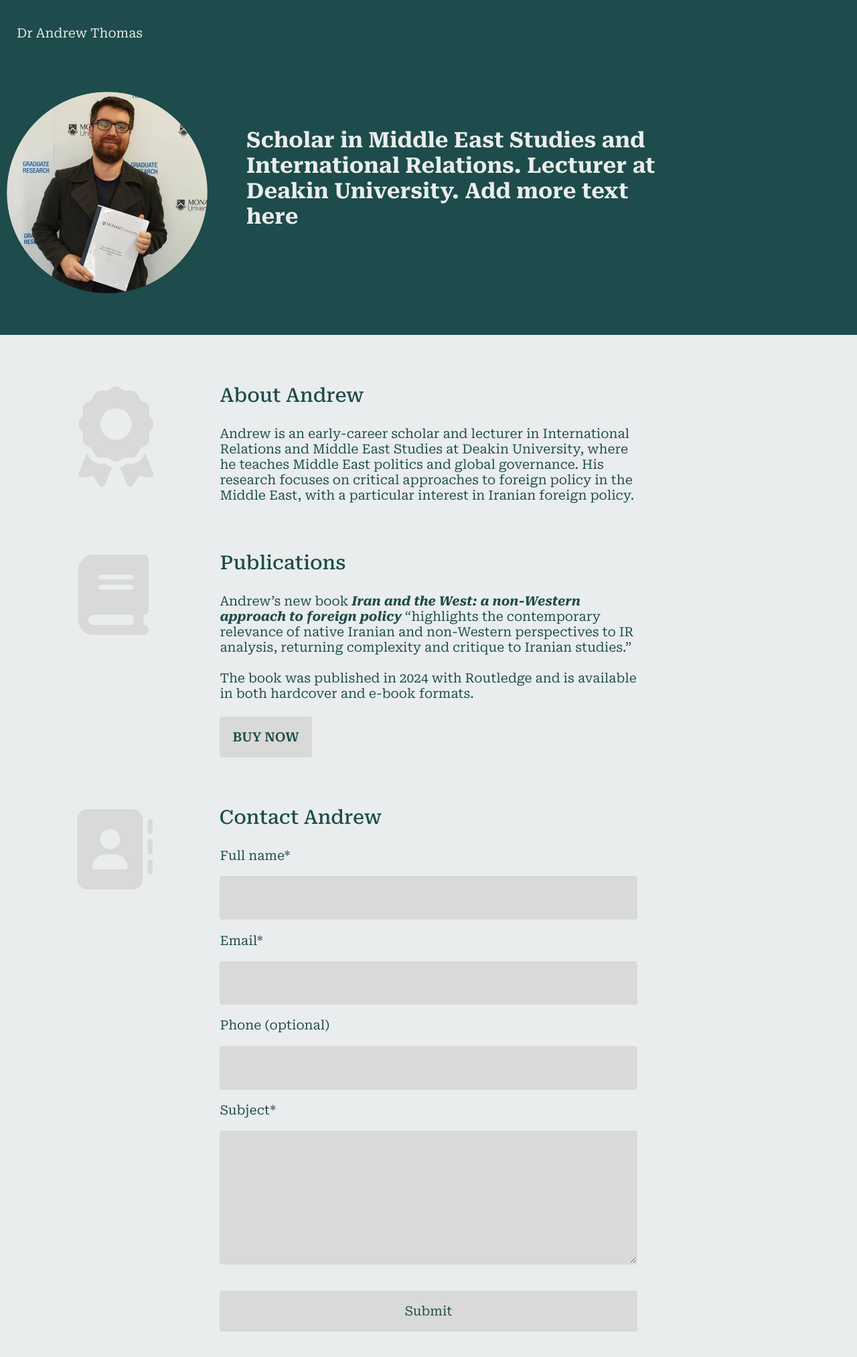
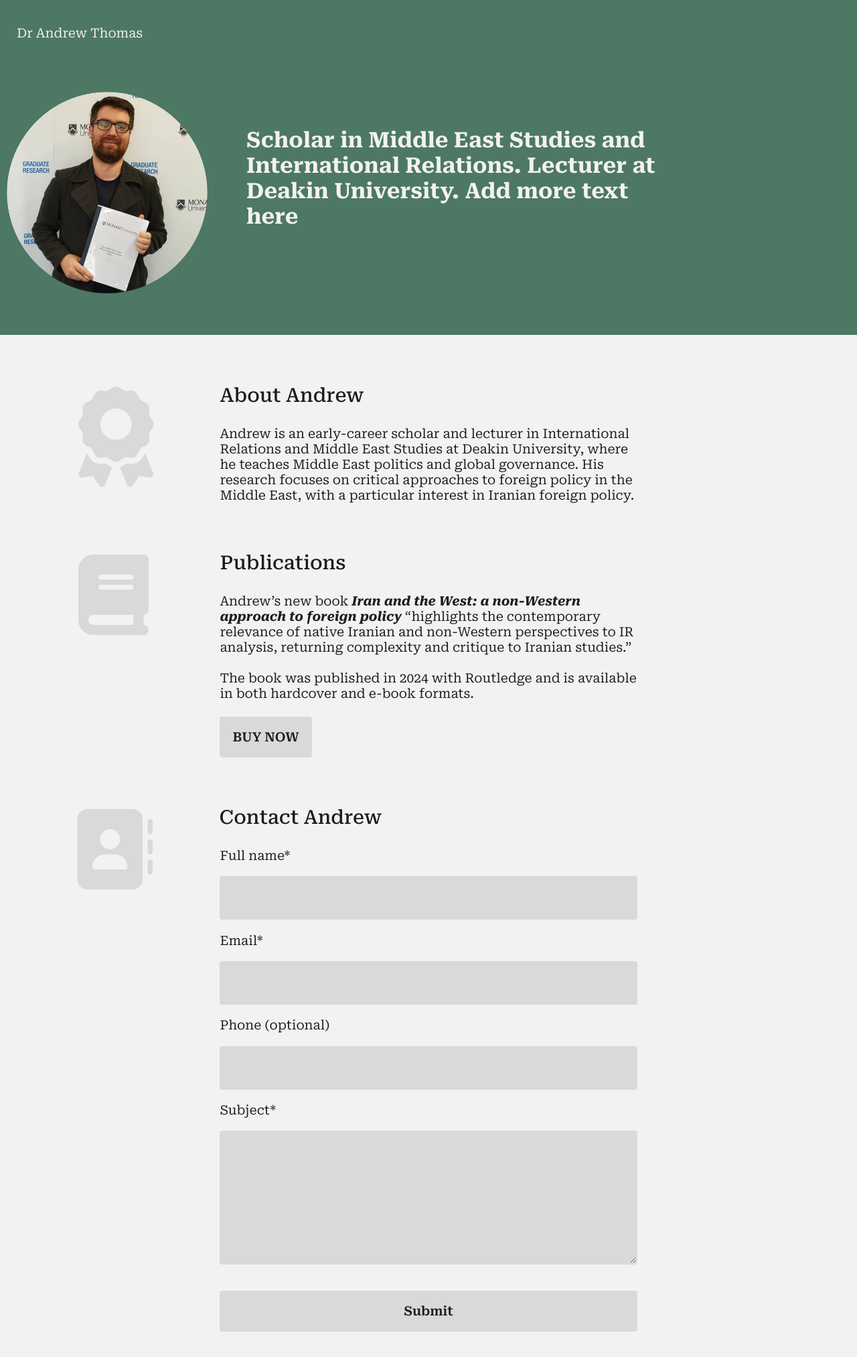
Before and after one commit to AndrewThomasWebsite/andrew-thomas-frontend, a React (Create React App) app: page / in a window 1280 px wide. Shown: the top 2026 px of the page at 67% size. Built offline with nearby package versions, Linux system fonts and the light colour scheme.

Commit message:
Cleaned up code, made colors more uniform with variables and changed colors to match the cover of the book

```diff
--- a/src/App.css
+++ b/src/App.css
@@ -1,5 +1,4 @@
 @import url('https://fonts.googleapis.com/css2?family=Comforter&display=swap');
-
 
 * {
   box-sizing: border-box;
@@ -10,8 +9,10 @@
 }
 
 :root {
-    --text-color: #1E4B4B;
-    --background-color: #EAEDED;
+    --text-color: #1C1C1C;
+    --background-color: #f2f2f2;
+    --grey-color: #d9d9d9;
+    --accent-color: #4e7864;
 }
 
 form,
@@ -34,12 +35,12 @@ h2 {
 header {
   position: relative;
   height: 600px;
-  background-color: var(--text-color);
+  background-color: var(--accent-color);
 }
 
 .banner {
   position: relative;
-  background-color: var(--text-color);
+  background-color: var(--accent-color);
   width: 100%;
   height: 500px;
   opacity: 0.2;
@@ -51,30 +52,17 @@ header {
   position: absolute;
   top: 0;
   background: none;
-  color: #EAEDED;
+  color: var(--background-color);
   font-size: 1.2em;
   padding: 2em 1em 1em 1.3em;
   z-index: 10;
 }
 
-/* .intro-text {
-  position: absolute;
-  margin: auto;
-  top: 0;
-  margin-top: 2em;
-  background: none;
-  color: #EAEDED;
-  font-size: 1.6em;
-  font-weight: 600;
-  padding: 1em;
-
-} */
-
 .intro-text {
   position: relative;
   display: flex;
   font-size: 1.6em;
-  color: #EAEDED;
+  color: var(--background-color);
   top: 0;
   background: none;
   justify-content: center;
@@ -97,9 +85,7 @@ header {
   width: 250px;
 }
 
-
-
-/* About */
+/* ABOUT */
 
 .about, .publications{
   padding: 1em 2em 0em 2em;
@@ -110,6 +96,8 @@ header {
   margin: 1em 0em 1em 0em;
 }
 
+/* PUBLICATIONS*/
+
 .publications-heading {
   margin: 1em 0em 1em 0em;
 }
@@ -119,7 +107,7 @@ header {
 }
 
 .buy-btn {
-  background-color: #d9d9d9;
+  background-color: var(--grey-color);
   padding: 1em;
   border-radius: 4px;
   margin-top: 10em;
@@ -129,11 +117,11 @@ header {
 }
 
 .buy-btn:hover {
-  color: #d9d9d9;
-  background-color: var(--text-color);
+  color: var(--background-color);
+  background-color: var(--accent-color);
 }
 
-/* Contact form */
+/* CONTACT FORM */
 
 .contact-form-card {
   margin-top: 6em;
@@ -152,7 +140,7 @@ input, textarea {
   border: none;
   outline: none;
   border-radius: 4px;
-  background-color: #d9d9d9;
+  background-color: var(--grey-color);
   border: 2px solid transparent;
   font-size: 1em;
 }
@@ -182,7 +170,7 @@ textarea {
 .submit-btn {
   display: flex;
   width: auto;
-  background-color: #d9d9d9;
+  background-color: var(--grey-color);
   border: none;
   cursor: pointer;
   color: var(--text-color);
@@ -191,21 +179,24 @@ textarea {
   text-align: center;
   margin-top: 1em;
   margin-bottom: 6em;
+  font-weight: 600;
 }
 
 .submit-btn:hover {
   border: none;
-  background-color: var(--text-color);
+  background-color: var(--accent-color);
   color: var(--background-color);
 }
 
 input:-webkit-autofill {
-  -webkit-box-shadow: 0 0 0px 1000px #d9d9d9 inset;
+  -webkit-box-shadow: 0 0 0px 1000px var(--grey-color) inset;
   -webkit-text-fill-color: var(--text-color);
 }
 
+/* ICONS */
+
 .about-icon, .book-icon{
-  fill: #d9d9d9;
+  fill: var(--grey-color);
   display: flex;
   margin-right: 6em;
   margin-left: -11em;
@@ -223,14 +214,13 @@ input:-webkit-autofill {
 }
 
 .contact-icon  {
-  fill: #d9d9d9;
+  fill: var(--grey-color);
   display: flex;
   margin-right: 6em;
   margin-left: -9.5em;
   margin-top: 5em;
   margin-bottom: -12.5em;
   width: 120px;
-
 }
 
 
@@ -241,8 +231,23 @@ input:-webkit-autofill {
   }
 }
 
+@media (min-width: 400px) {
+  header {
+    height: 550px;
+  }
+}
+
+@media (min-width: 462px) {
+  header {
+    height: 500px;
+  }
+}
 
 @media (min-width: 1200px) {
+
+  .banner {
+    /* background-image: url('./Assets/Banner.png');  */
+  }
 
   .contact-form-card {
     display: flex;
@@ -255,10 +260,6 @@ input:-webkit-autofill {
   .about, .publications, .contact {
     margin: auto;
     font-size: 1.2em;
-  }
-
-  .banner {
-    /* background-image: url('./Assets/Banner.png');  */
   }
 
   .headshot {
@@ -283,23 +284,8 @@ input:-webkit-autofill {
     margin-top: 3em;
   }
 
-
-
   .intro-text, .headshot {
     margin-top: -12em;
   }
 
 }
-
-
- @media (min-width: 400px) {
-  header {
-    height: 550px;
-  }
-}
-
-@media (min-width: 462px) {
-  header {
-    height: 500px;
-  }
-}
```
Also changed, not shown: src/App.js (+27 -12 lines).
